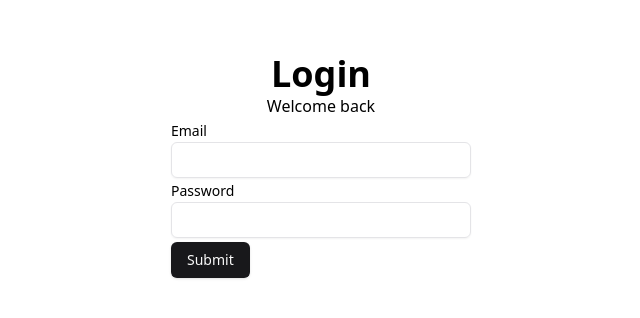
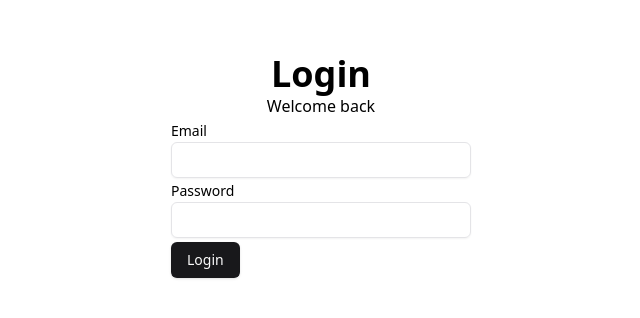
Before and after one commit to tw4/help-desk, a Next.js app in the folder frontend/: page / in a window 1280 px wide. Shown: the part 234-552 px from the top of the page, without its empty margins (319-959 px from the left). Built offline with nearby package versions, Linux system fonts and the light colour scheme; no server answers.

Commit message:
typo: login form

```diff
--- a/frontend/src/pages/index.tsx
+++ b/frontend/src/pages/index.tsx
@@ -92,7 +92,7 @@
               <FormMessage>
                 {form.formState.errors.password?.message}
               </FormMessage>
-              <Button type="submit">Submit</Button>
+              <Button type="submit">Login</Button>
               <FormMessage>{error}</FormMessage>
             </form>
           </Form>
```
